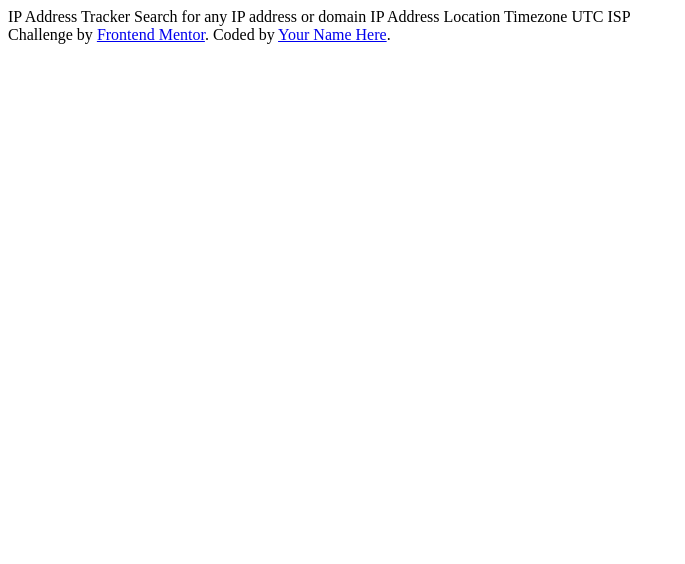
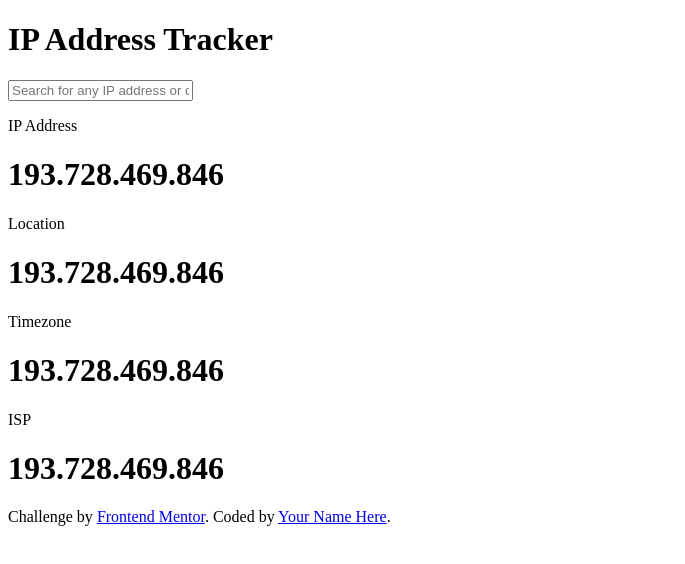
Before and after one commit to UserAhmad2001/ip-address-tracker, a website: page index.html in a window 1280 px wide. Shown: the whole page, without its empty margins (0-685 px from the left). Drawn offline with nearby package versions, Linux system fonts and the light colour scheme.

Commit message:
complted HTML setup

```diff
--- a/index.html
+++ b/index.html
@@ -8,15 +8,45 @@
 </head>
 <body>
 
-  IP Address Tracker
+  <div class="header">
+    <h1>
+      IP Address Tracker
+    </h1>
+    <div class="address">
+      <input type="text" placeholder="Search for any IP address or domain">
+      <span><img src="./assets/images/icon-arrow.svg" alt="arrow icon"></span>
+    </div>
 
-  Search for any IP address or domain
+    <div class="address-info">
+      <div class="address-info-item">
+        <p>IP Address</p>
+        <h1>193.728.469.846</h1>
+      </div>
 
-  IP Address
-  Location
-  Timezone
-    UTC
-  ISP
+
+      <div class="address-info-item">
+        <p>Location</p>
+        <h1>193.728.469.846</h1>
+      </div>
+
+      <div class="address-info-item">
+        <p>Timezone</p>
+        <h1>193.728.469.846</h1>
+      </div>
+
+      <div class="address-info-item">
+        <p>ISP</p>
+        <h1>193.728.469.846</h1>
+      </div>
+
+
+    </div>
+  </div>
+
+
+<div class="map">
+
+</div>
 
 
 
@@ -26,9 +56,19 @@
 
 
 
-  <div class="attribution">
-    Challenge by <a href="https://www.frontendmentor.io?ref=challenge" target="_blank">Frontend Mentor</a>.
-    Coded by <a href="#">Your Name Here</a>.
-  </div>
+
+
+
+
+
+
+<div class="attribution">
+  Challenge by <a href="https://www.frontendmentor.io?ref=challenge" target="_blank">Frontend Mentor</a>.
+  Coded by <a href="#">Your Name Here</a>.
+</div>
+
+
+<link rel="stylesheet" href="https://unpkg.com/leaflet@1.8.0/dist/leaflet.css" integrity="sha512-hoalWLoI8r4UszCkZ5kL8vayOGVae1oxXe/2A4AO6J9+580uKHDO3JdHb7NzwwzK5xr/Fs0W40kiNHxM9vyTtQ==" crossorigin="" />
+<script src="https://unpkg.com/leaflet@1.8.0/dist/leaflet.js" integrity="sha512-BB3hKbKWOc9Ez/TAwyWxNXeoV9c1v6FIeYiBieIWkpLjauysF18NzgR1MBNBXf8/KABdlkX68nAhlwcDFLGPCQ==" crossorigin=""></script>
 </body>
 </html>
```
Also changed, not shown: assets/index.js (added, +43 -0 lines), package.json (added, +9 -0 lines), assets/images/favicon-32x32.png (renamed from images/favicon-32x32.png), assets/images/icon-arrow.svg (renamed from images/icon-arrow.svg), assets/images/icon-location.svg (renamed from images/icon-location.svg), assets/images/pattern-bg.png (renamed from images/pattern-bg.png), 1 other file.
